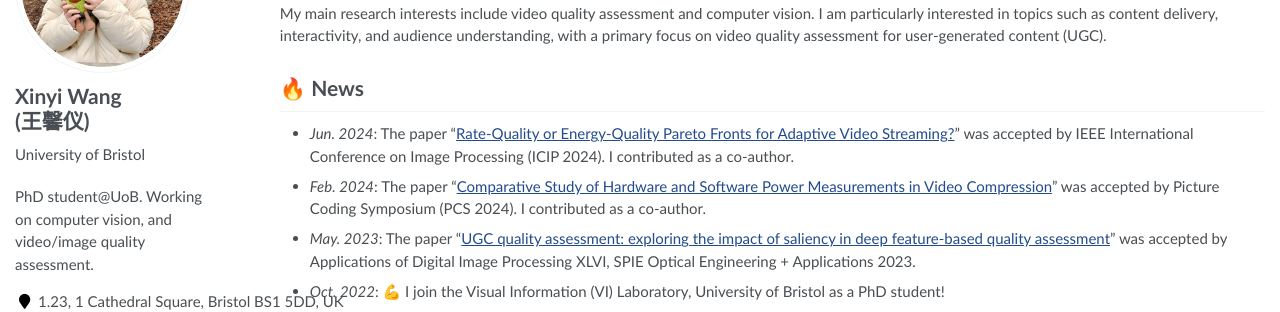
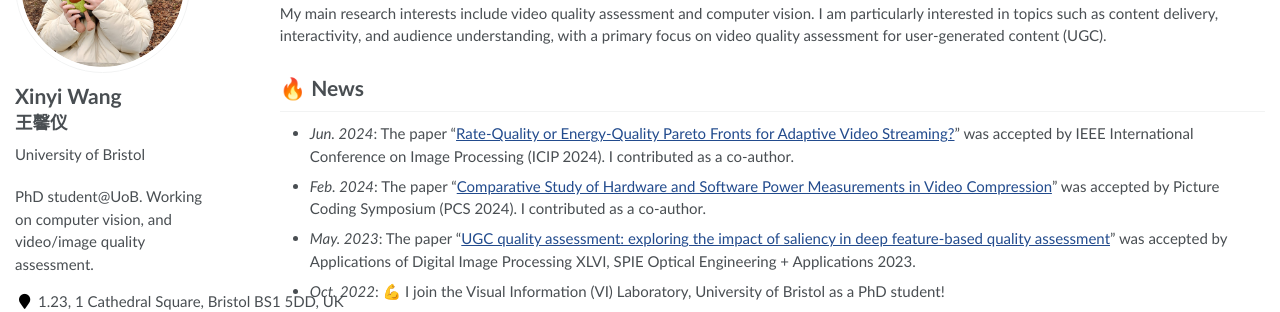
Before and after one commit to xinyiW915/xinyiW915.github.io, a Jekyll site: the page built from _pages/about.md, in a window 1280 px wide. Shown: the part 193-505 px from the top of the page. Built offline with Jekyll 4.4.1, drawn with Linux system fonts in a browser that asks for light colours; some web fonts are replaced.

Commit message:
Update _config.yml

```diff
--- a/_config.yml
+++ b/_config.yml
@@ -21,7 +21,7 @@ baidu_site_verification  :  # get baidu_site_verification from https://ziyuan.ba
 
 # Site Author
 author:
-  name             : "Xinyi Wang <br>(王馨仪)"
+  name             : "Xinyi Wang <br><span style='font-size: smaller;'>王馨仪</span>"
   avatar           : "images/android-chrome-512x512.png"
   bio              : "University of Bristol"
   location         : "1.23, 1 Cathedral Square, Bristol BS1 5DD, UK"
```
